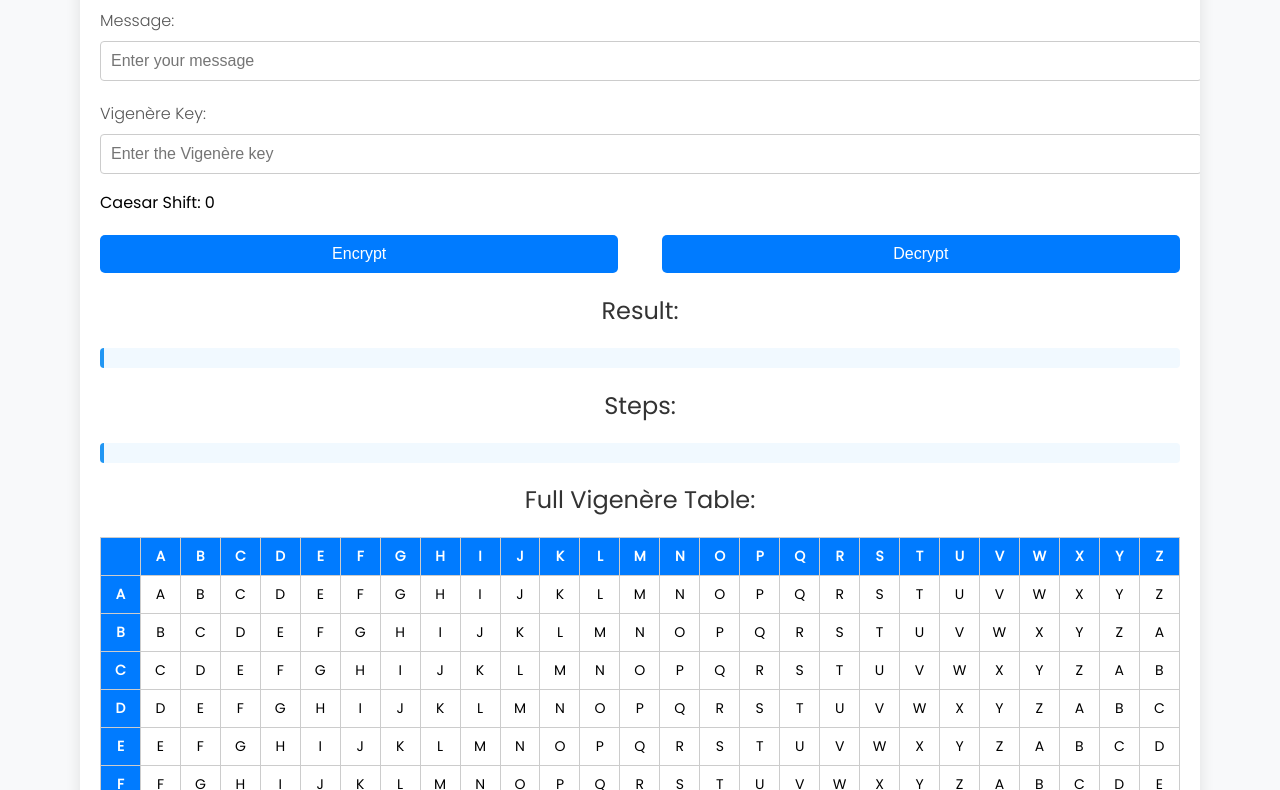
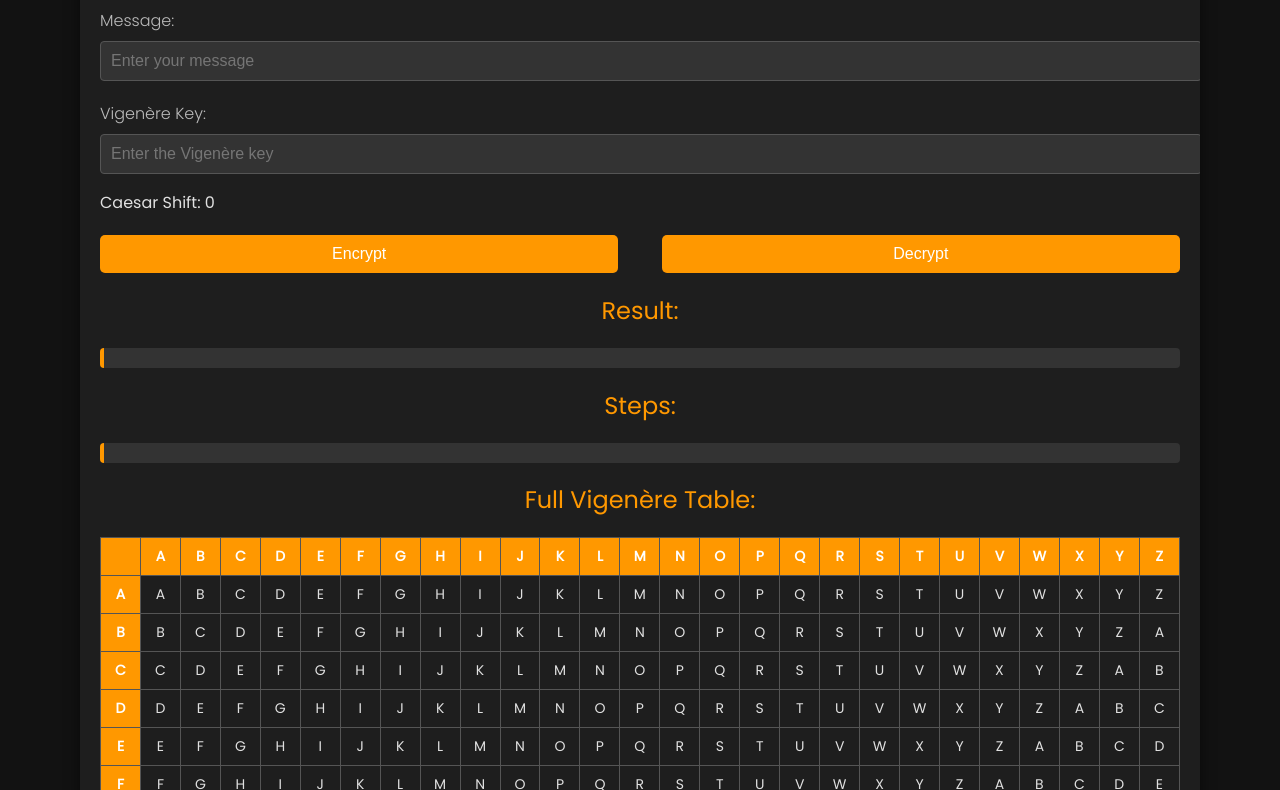
Before and after one commit to SendHelp001/NestCipher, a plain HTML site: page index.html in a window 1280 px wide. Shown: the part 153-943 px from the top of the page. Drawn offline with Linux system fonts and the light colour scheme.

Commit message:
changed theme to orange dark mode

```diff
--- a/styles.css
+++ b/styles.css
@@ -1,6 +1,7 @@
 body {
     font-family: 'Poppins', sans-serif;
-    background-color: #f8f9fa;
+    background-color: #121212; /* Dark background */
+    color: #e0e0e0; /* Light text color */
     margin: 0;
     padding: 0;
 }
@@ -8,17 +9,17 @@ body {
 .container {
     max-width: 1080px;
     margin: 50px auto;
-    background: white;
+    background: #1e1e1e; /* Dark container background */
     padding: 20px;
     border-radius: 8px;
-    box-shadow: 0 4px 15px rgba(0, 0, 0, 0.1);
+    box-shadow: 0 4px 15px rgba(0, 0, 0, 0.5);
     overflow: hidden;
 }
 
 h1, h2 {
     text-align: center;
     font-weight: 400;
-    color: #333;
+    color: #ff9800; /* Orange text color */
 }
 
 .input-group {
@@ -29,15 +30,17 @@ label {
     display: block;
     margin-bottom: 8px;
     font-weight: 300;
-    color: #555;
+    color: #bbb; /* Lighter label text */
 }
 
 input {
     width: 100%;
     padding: 10px;
-    border: 1px solid #ccc;
+    border: 1px solid #555; /* Darker border */
     border-radius: 4px;
     font-size: 16px;
+    background-color: #333; /* Dark input background */
+    color: #e0e0e0; /* Light text color */
 }
 
 .button-group {
@@ -49,7 +52,7 @@ input {
 button {
     padding: 10px;
     width: 48%;
-    background-color: #007BFF;
+    background-color: #ff9800; /* Orange button background */
     color: white;
     border: none;
     border-radius: 5px;
@@ -58,12 +61,12 @@ button {
 }
 
 button:hover {
-    background-color: #0056b3;
+    background-color: #fb8c00; /* Darker orange on hover */
 }
 
 #result, #steps {
-    background: #f1f9ff;
-    border-left: 4px solid #2196F3;
+    background: #333; /* Dark background for results */
+    border-left: 4px solid #ff9800; /* Orange accent */
     padding: 10px;
     margin-top: 10px;
     border-radius: 4px;
@@ -80,10 +83,11 @@ table {
     border-collapse: collapse;
     text-align: center;
     font-size: 14px;
+    color: #e0e0e0; /* Light text color for table */
 }
 
 table, th, td {
-    border: 1px solid #ccc;
+    border: 1px solid #555; /* Darker border for table */
 }
 
 th, td {
@@ -91,10 +95,10 @@ th, td {
 }
 
 th {
-    background: #007BFF;
+    background: #ff9800; /* Orange background for table header */
     color: white;
 }
 
 .highlight {
-    background-color: #ffcc00; /* Highlighted intersection color */
+    background-color: #ff5722; /* Bright orange for highlighted intersections */
 }
```
